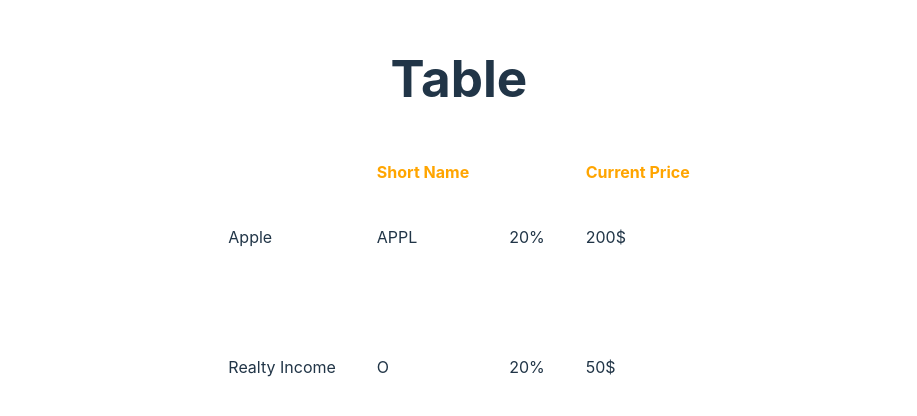
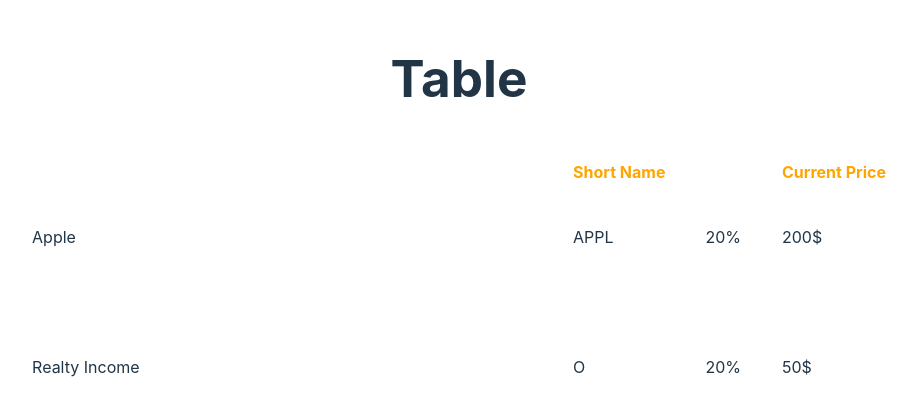
Before and after one commit to panovacoding/Table-TS, a React (Vite) app: page / in a window 1280 px wide. Shown: the part 160-576 px from the top of the page, without its empty margins (181-1098 px from the left). Built offline with nearby package versions, Linux system fonts and the light colour scheme.

Commit message:
dev: added width and bgColor for th

```diff
--- a/src/shared/ui/Table/types/type.ts
+++ b/src/shared/ui/Table/types/type.ts
@@ -1,6 +1,8 @@
 interface TableCell<T> {
   name: string;
   data: keyof T;
+  bgColor?: string;
+  width?: string;
 }
 
 export interface TableConfig<T>  {
--- a/src/shared/ui/Table/ui/TableHeader/TableHeader.tsx
+++ b/src/shared/ui/Table/ui/TableHeader/TableHeader.tsx
@@ -9,7 +9,12 @@
 
   return (
     <thead>
-      {config?.cells.map(el => (<th className={cls.header_th}>{el.name}</th>))}
+      {config?.cells.map((el, index) => (
+        <th
+          key={index}
+          className={cls.header_th}
+          style={{backgroundColor: `${el?.bgColor}`, width: `${el?.width}`}}
+        >{el.name}</th>))}
     </thead>
   )
 }
--- a/src/widgets/CompanyTable/config/TableConfig.ts
+++ b/src/widgets/CompanyTable/config/TableConfig.ts
@@ -6,6 +6,7 @@
     {
       name: 'Full Name',
       data: 'name',
+      width: '500px'
     },
     {
       name: 'Short Name',
```
